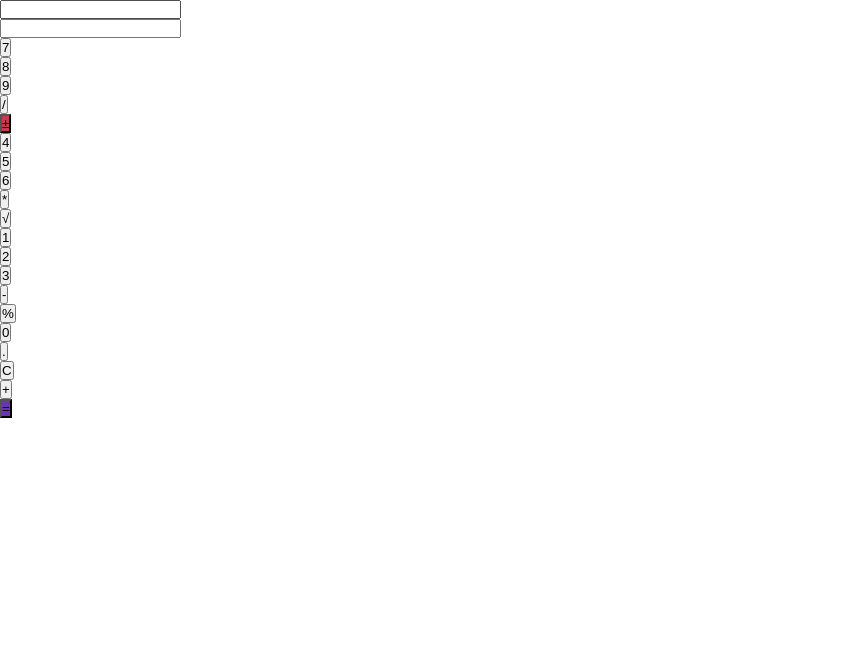
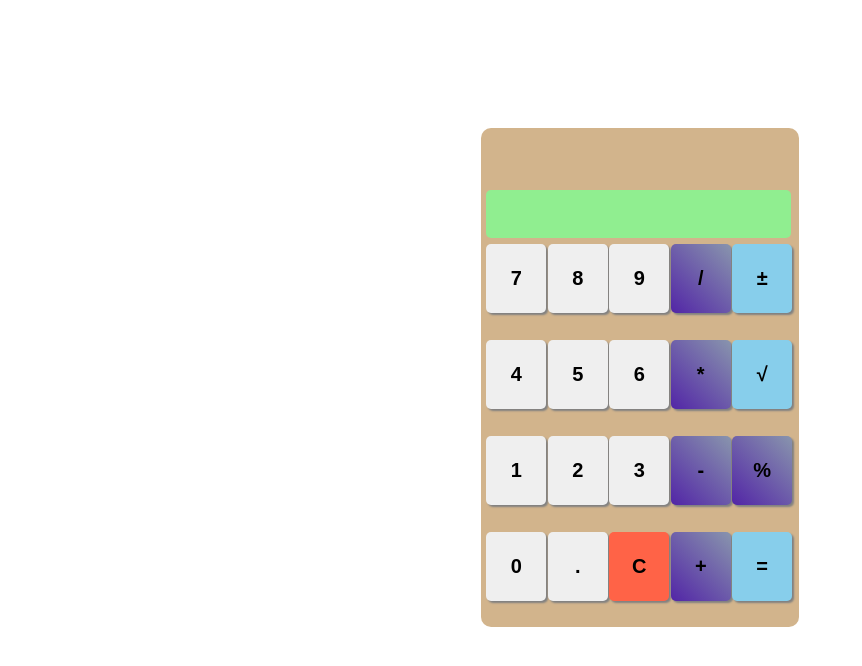
Before and after one commit to TallClinton/calculator2, a plain HTML site: page index.html in a window 1280 px wide. Shown: the whole page, without its empty margins (0-862 px from the left). Drawn offline with Linux system fonts and the light colour scheme.

Commit message:
error in css

```diff
--- /dev/null
+++ b/calculator.css
@@ -0,0 +1,96 @@
+*{
+    padding: 0;
+    margin: 0;
+}
+.container{
+    width: 100%;
+    height: 100vh;
+}
+.calculator{
+    background-color:tan;
+    width: 24%;
+    height: 60%;
+    margin: 5px auto;
+    padding-left: 5px;
+    padding-right: 5px;
+    padding-bottom: 9px;
+    padding-top: 10px;
+    margin-top: 10%;
+    border-radius: 10px;
+}
+
+.input{
+    width: 97%;
+    height: 10%;
+}
+.input input{
+   width: 100%;
+   height: 100%;
+    background-color: tan;
+    border: none;
+    text-align: right;
+    font-weight: bolder;
+    font-size: 20px;
+
+}
+
+.output{
+    width: 99%;
+    height: 10%;
+}
+
+.output input{
+    width: 100%;
+    height: 100%;
+    background-color:lightgreen;
+    border: none;
+    border-radius: 5px;
+    margin-top: 4px;
+    text-align: right;
+    font-weight: bolder;
+    font-size: 20px;
+
+
+}
+
+.buttons{
+    display: grid;
+    grid-template-columns: 1fr 1fr 1fr 1fr 1fr;
+    height: 80%;
+    width: 100%;
+    margin-top: 10px;
+}
+.buttons div{
+    width: 60px;
+    height: 69px;
+
+}
+button{
+    width: 100%;
+    height: 100%;
+    border-radius: 5px;
+    border: none;
+    box-shadow:2px 2px 2px gray;
+    font-weight: bolder;
+    font-size: 20px;
+    font-family: sans-serif;
+
+}
+#C{
+    background-color: tomato;
+}
+.op{
+    background-image: linear-gradient(45deg, rgba(68, 19, 160, 0.918),rgba(55, 77, 121, 0.555));
+    ;
+}
+#sum{
+    background-color: skyblue;
+}
+
+
+.calculator2{
+    background-color: black;
+    margin: 5px auto;
+    width: 24%;
+    height: 50%;
+}
--- a/index.html
+++ b/index.html
@@ -1,7 +1,7 @@
 <!DOCTYPE html>
 <html>
     <head>
-        <link rel="stylesheet" href="calculator2.css">
+        <link rel="stylesheet" href="calculator.css">
     </head>
     <body>
         <div class="container">
```
